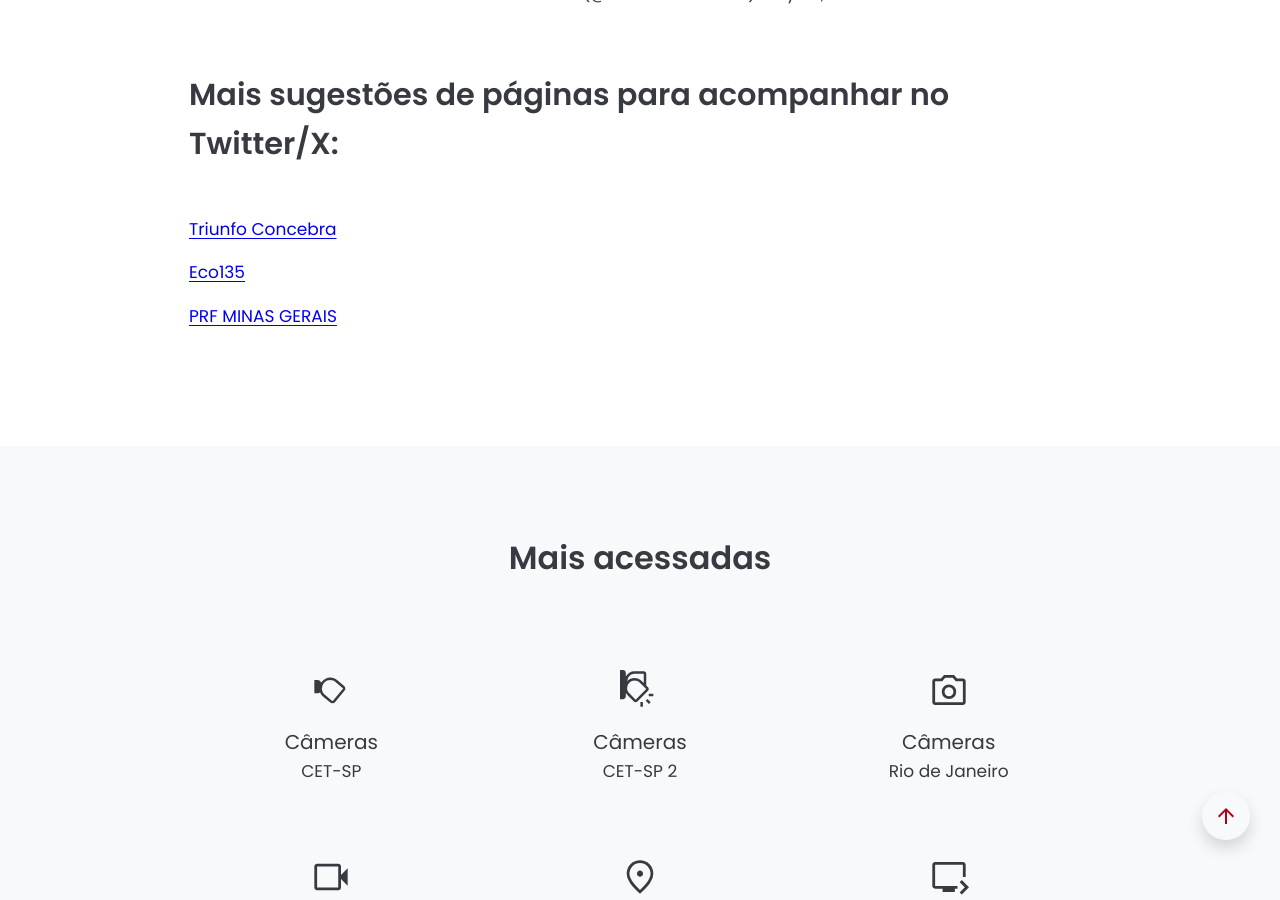
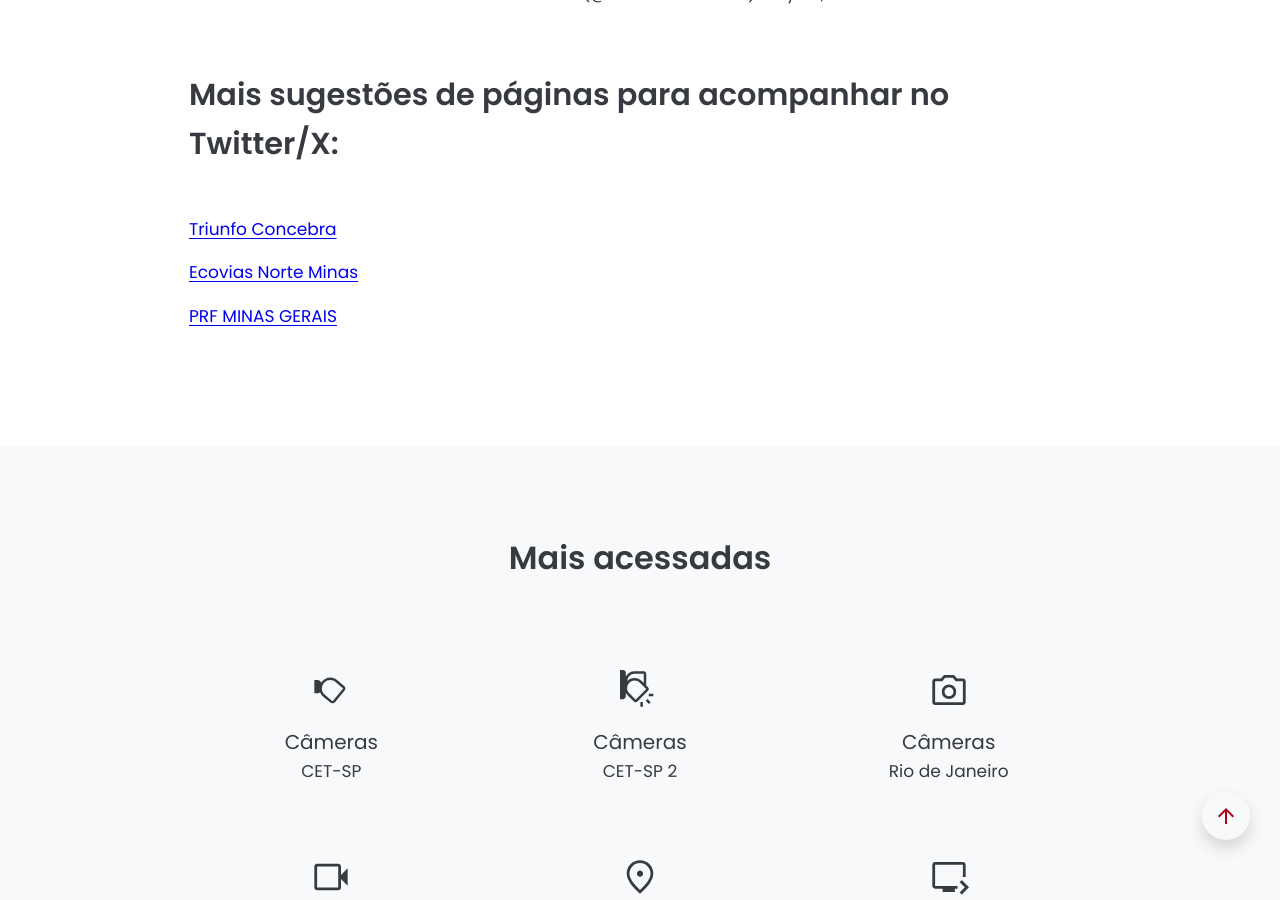
Before and after one commit to Sergio-Damm/transitoaovivo, a Jekyll site: the page built from pages/transito-minas-gerais/index.html, in a window 1280 px wide and 900 px high, scrolled down 2547 px. Built offline with Jekyll 4.4.1, drawn with Linux system fonts in a browser that asks for light colours; comment, search, counter and statistics services are not loaded.

Commit message:
change to x.com/ecoviasnortemg

```diff
--- a/pages/transito-minas-gerais/index.html
+++ b/pages/transito-minas-gerais/index.html
@@ -142,8 +142,8 @@
 			<div class="mx-auto my-5">
 				<p class="h2-title-content mb-5">Mais sugestões de páginas para acompanhar no Twitter/X:</p>
 				<p><a class="link-externo my-4" href="https://x.com/triunfoconcebra" target="_blank" rel="noopener">Triunfo Concebra</a></p>
-				<p><a class="link-externo my-4" href="https://x.com/_eco135" target="_blank" rel="noopener">Eco135</a></p>
-				<p><a class="link-externo my-4" href="https://x.com/prf_mg" target="_blank" rel="noopener">PRF MINAS GERAIS</a></p>
+				<p><a class="link-externo my-4" href="https://x.com/ecoviasnortemg" target="_blank" rel="noopener">Ecovias Norte Minas</a></p>
+				<p><a class="link-externo my-4" href="https://x.com/prf_mghttps://x.com/ecoviasnortemg" target="_blank" rel="noopener">PRF MINAS GERAIS</a></p>
 			</div>
 
 		</div>
```
